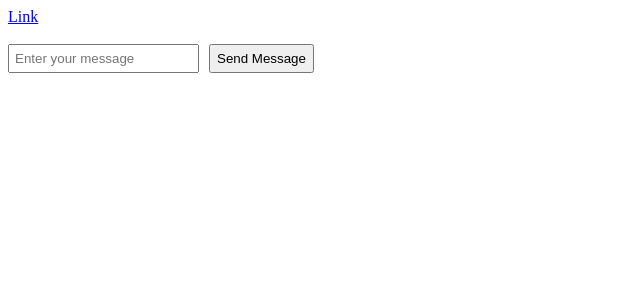
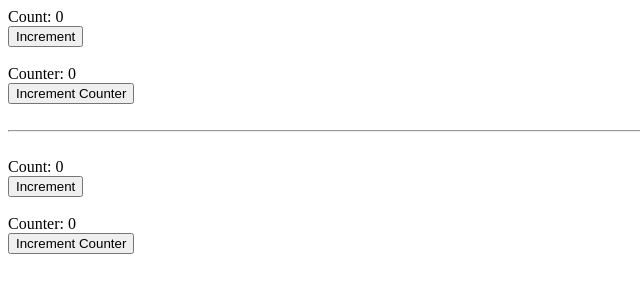
Before and after one commit to junsan24/react-project, a React (Vite) app: page / in a window 1280 px wide. Shown: the top 300 px of the page, without its empty margins (0-640 px from the left). Built offline with nearby package versions, Linux system fonts and the light colour scheme.

Commit message:
useState

```diff
--- a/src/App.jsx
+++ b/src/App.jsx
@@ -1,27 +1,12 @@
+import Count from "./Count"
+
 const App = () => {
-
-    const handleClickEvent = (event) => {
-        event.preventDefault()
-        console.log('Link prevented')
-    }
-
-    const handleFormSubmit = (event) => {
-        event.preventDefault()
-        console.log('Form submitted')
-        const formData = new FormData(event.currentTarget)
-        const message = formData.get('message')
-        console.log('Message: '+ message)
-    }
 
     return (
         <>
-            <a href="https://example.com" onClick={handleClickEvent}>Link</a>
-            <br/>
-            <br/>
-            <form onSubmit={handleFormSubmit} style={{display: 'flex', gap: '10px'}}>
-                <input type="text" name="message" placeholder="Enter your message" style={{padding: '5px'}} />
-                <button type="submit">Send Message</button>
-            </form>
+            <Count />
+            <br /><br /><hr /><br />
+            <Count />
         </>
     )
 }
--- /dev/null
+++ b/src/Count.jsx
@@ -0,0 +1,39 @@
+import { useState } from "react";
+
+const Count = () => {
+    const [counter, setCounter] = useState(0)
+    const [color, setColor] = useState('black')
+
+    let count = 0;
+
+    const increment = () => {
+        count++;
+        console.log(count)
+    }
+
+
+
+    const incrementCounter = () => {
+        let newCounter = counter + 1
+
+        newCounter%2==0 ? setColor('green') : setColor('blue')
+
+        setCounter(newCounter)
+        console.log('Counter: '+ counter)
+        console.log('New Counter: '+ newCounter)
+    }
+
+    return(
+        <>
+            Count: {count}
+            <br />
+            <button onClick={increment}>Increment</button>
+            <br /><br />
+            <span style={{color}}>Counter: {counter}</span>
+            <br />
+            <button onClick={incrementCounter}>Increment Counter</button>
+        </>
+    )
+}
+
+export default Count
```
